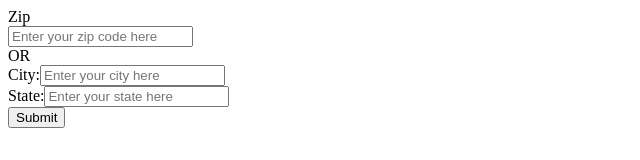
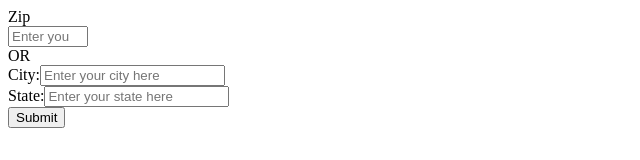
Before and after one commit to Aber-Gschool-Forks/usaf-sdi-project-endeavour, a React (Create React App) app: page / in a window 1280 px wide. Shown: the top 160 px of the page, without its empty margins (0-640 px from the left). Built offline with nearby package versions, Linux system fonts and the light colour scheme.

Commit message:
Added Zip code validation

```diff
--- a/src/components/SearchPage.js
+++ b/src/components/SearchPage.js
@@ -2,7 +2,6 @@ import React, { useState, useEffect } from "react";
 import { Link, Route, useHistory } from "react-router-dom";
 
 function SearchForm() {
-  const [locationData, setLocationData] = useState([]);
   const history = useHistory();
   //form docs: https://reactjs.org/docs/forms.html
   function handleSubmit(event) {
@@ -15,15 +14,29 @@ function SearchForm() {
       zipcode: event.target.zipcode.value,
     });
   }
+  //Do NoT dElEtE
+  function zipCodeValidator (event) {
+    if (event.target.value.length > 5) {
+        event.target.value = event.target.value.slice(0, 5)
+    }
+}
+
+
+
   return (
     <form className="searchForm" onSubmit={handleSubmit}>
       <label>Zip</label>
       <br />
       <input
-        type="text"
+        type="number"
         className="zipText"
         placeholder="Enter your zip code here"
         name="zipcode"
+        maxLength= "5"
+        min ="00000"
+        max = "99999"
+        onInput = {zipCodeValidator}
+
       ></input>
       <br />
       <label>OR</label>
```
